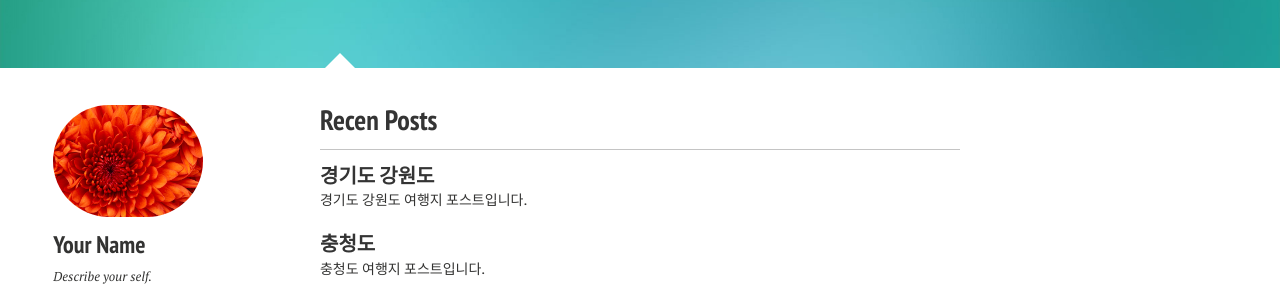
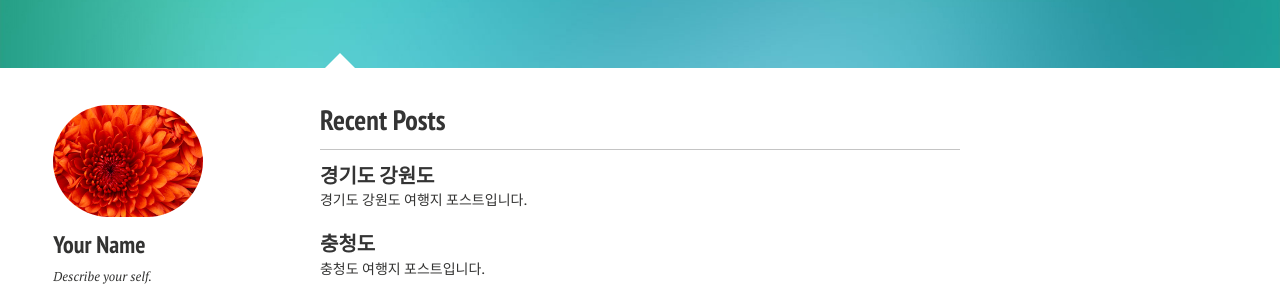
Before and after one commit to shinojin/shinojin.github.com, a Jekyll site: the page built from index.md, in a window 1280 px wide. Shown: the part 353-653 px from the top of the page. Built offline with Jekyll 4.4.1, drawn with Linux system fonts in a browser that asks for light colours; nearby versions of some CDN libraries.

Commit message:
Update home.html

```diff
--- a/_layouts/home.html
+++ b/_layouts/home.html
@@ -33,7 +33,7 @@
     {% include _author-bio.html %}
   </div>
   <div id="index">
-    <h3><a href="{{ site.url}}/posts/">Recen Posts</a></h3>
+    <h3><a href="{{ site.url}}/posts/">Recent Posts</a></h3>
     {% for post in site.posts limit:5 %}
     <article>
       {% if post.link %}
```
